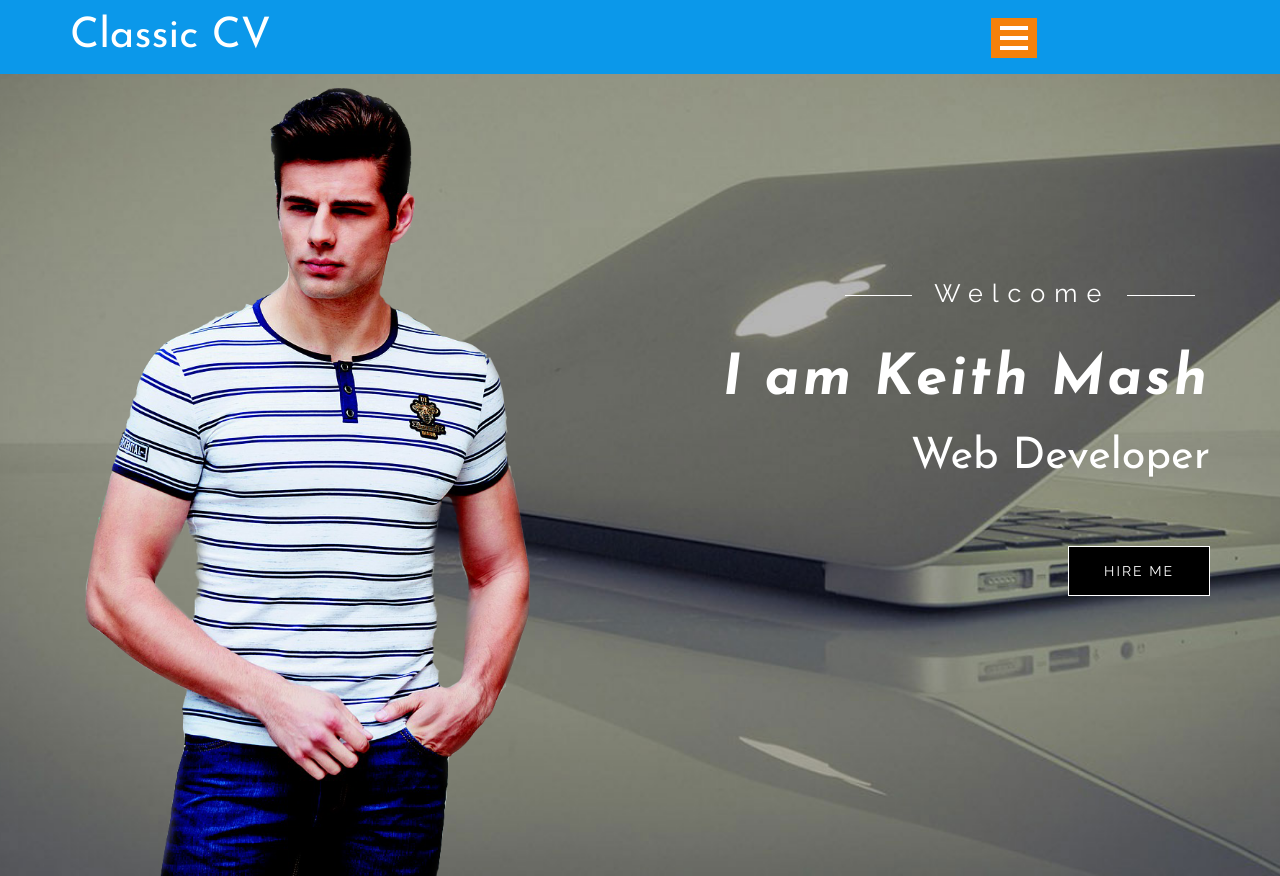
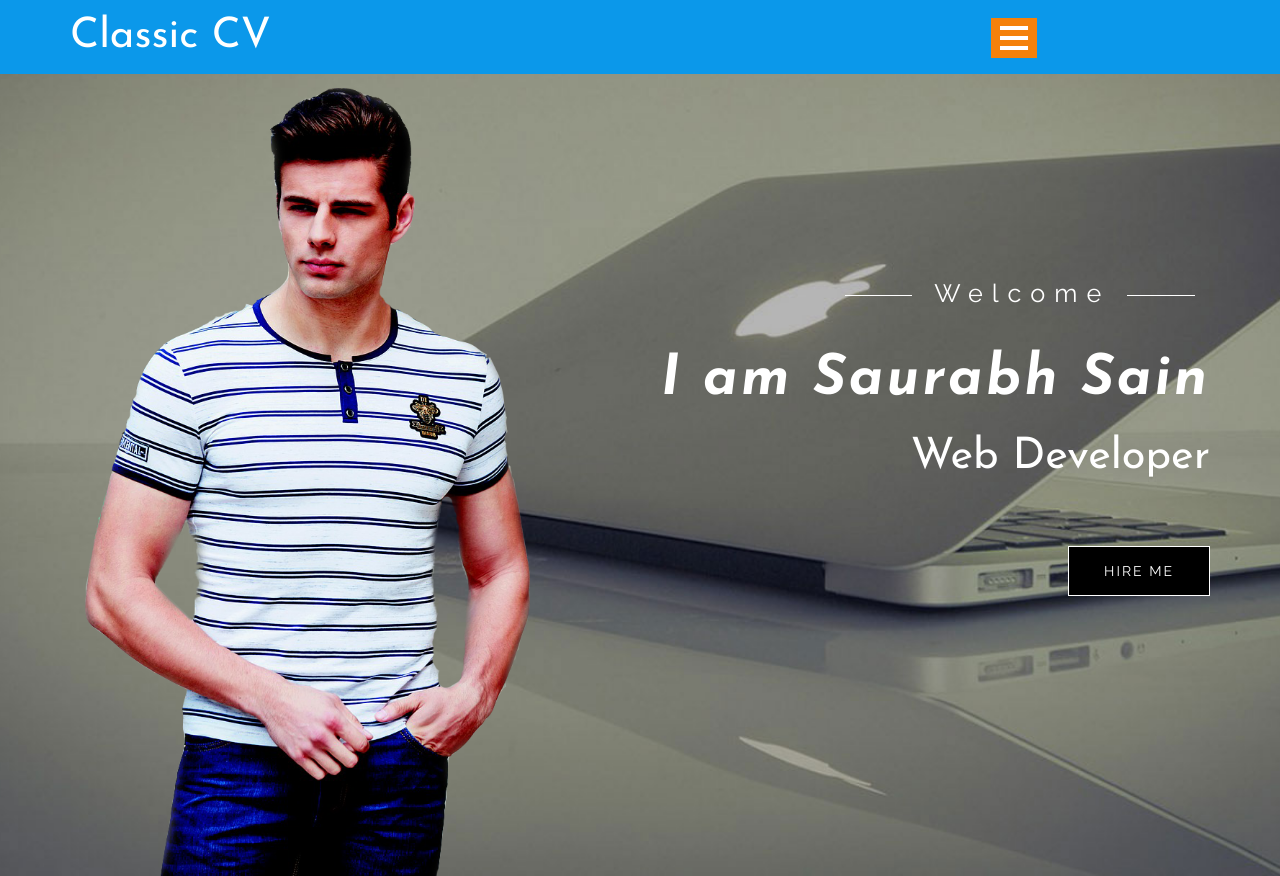
Before and after one commit to Saurabhs01/Saurabhdata, a plain HTML site: page index.html in a window 1280 px wide. Shown: the top 876 px of the page. Drawn offline with Linux system fonts and the light colour scheme.

Commit message:
Update index.html

```diff
--- a/index.html
+++ b/index.html
@@ -60,7 +60,7 @@ function hideURLbar(){ window.scrollTo(0,1); } </script>
 				</div>
 				<div class="col-md-7 banner-text">
 					<p>Welcome</p>
-					<h2><span>I am Keith Mash</span> Web Developer</h2>
+					<h2><span>I am Saurabh Sain</span> Web Developer</h2>
 					<div class="w3agile_hire_right">
 						<a href="#contact" class="wthree-more w3more1 nina scroll" data-text="hire me">
 							<span>h</span><span>i</span><span>r</span><span>e</span> <span>m</span><span>e</span>
```
